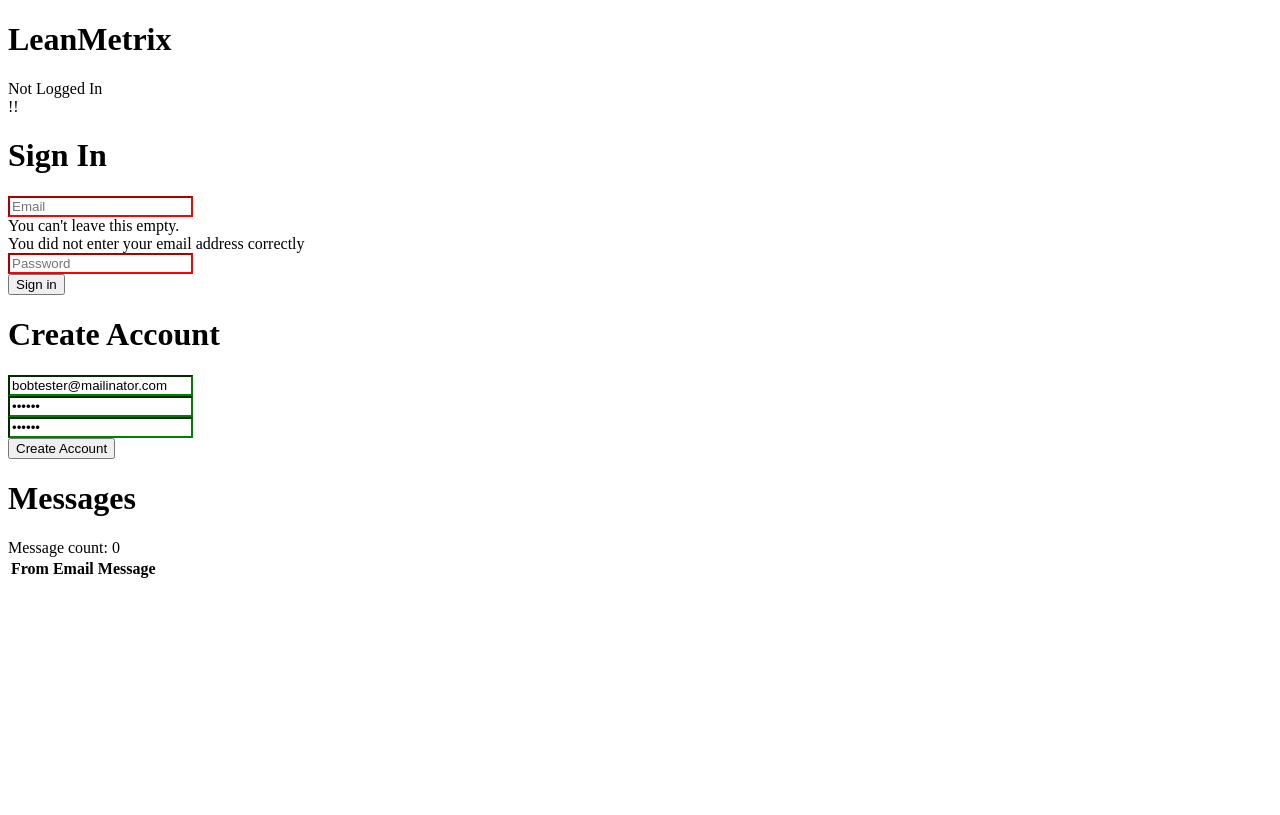
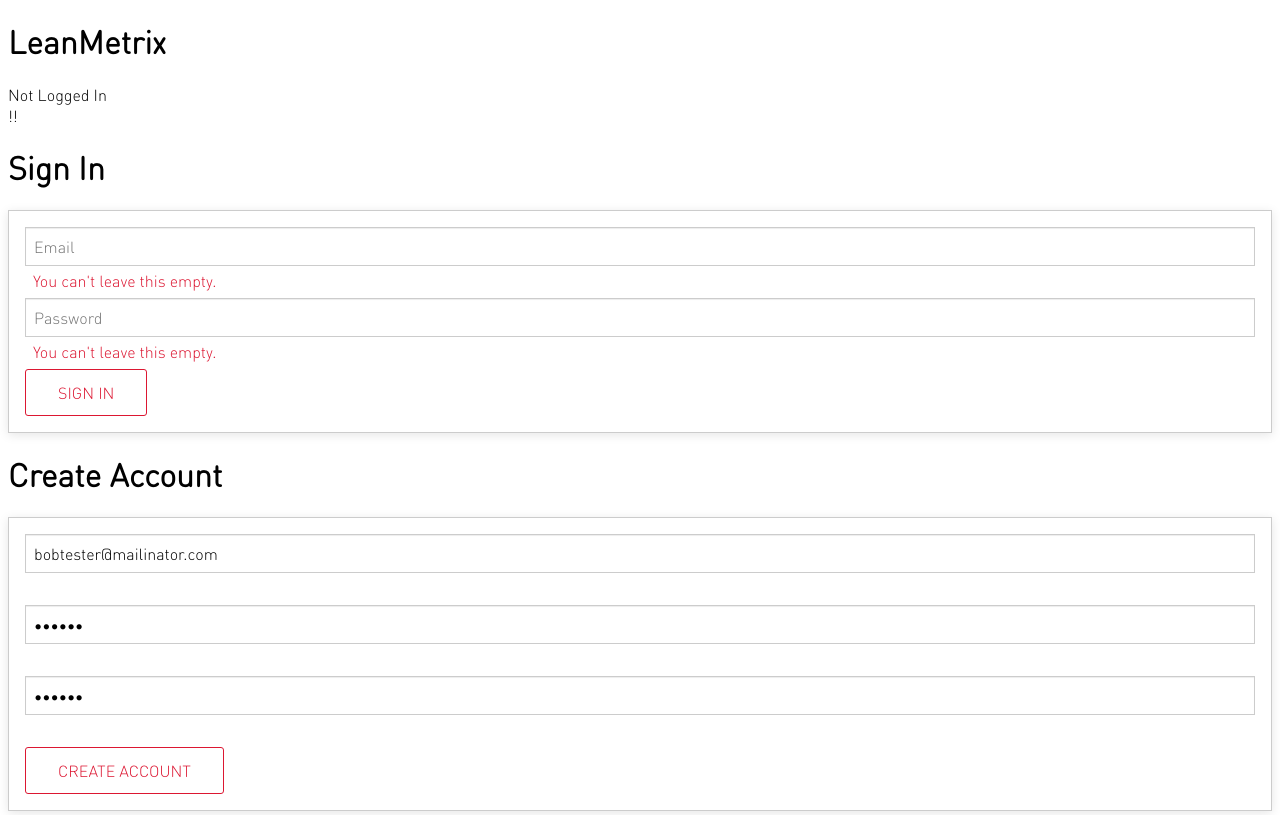
Before and after one commit to borisyankov/leanmetrix.app, a plain HTML site: page app/index.html in a window 1280 px wide. Shown: the top 815 px of the page. Drawn offline with Linux system fonts and the light colour scheme.

Commit message:
Improve styling and error messages

```diff
--- a/app/app.js
+++ b/app/app.js
@@ -2,7 +2,7 @@
 
 var firebase = new Firebase("https://leanmetrix.firebaseio.com");
 
-angular.module('leanMetrix', ['firebase'])
+angular.module('leanMetrix', ['ngMessages', 'firebase'])
 
 .run(function() {
 
--- a/app/index.html
+++ b/app/index.html
@@ -11,6 +11,16 @@
     <script src="app.js"></script>
 
     <style>
+        @font-face {
+            font-family: Din;
+            src: url(./img/DINRoundPro-Light.woff);
+        }
+        * {
+            box-sizing: border-box;
+        }
+        body, button, input {
+            font-family: Din, Verdana, Helvetica;
+        }
         .ng-invalid {
             border-color: red;
             outline-color: red;
@@ -24,6 +34,55 @@
             padding-top: 5px;
             padding-bottom: 10px;
             color: red;
+        }
+        .form-container {
+            border: 1px solid #ccc;
+            box-shadow: 0 2px 10px 0 rgba(0, 0, 0, .1);
+            padding: 1em;
+        }
+        .form-container input {
+            width: 100%;
+        }
+        button {
+            color: #dc1732;
+            background: white;
+            border: 1px solid #dc1732;
+            border-radius: 3px;
+            padding: .75em 2em;
+            cursor: pointer;
+            text-transform: uppercase;
+        }
+        button, input {
+            font-size: 1em;
+        }
+        button:hover {
+            color: white;
+            background: #dc1732;
+        }
+        input[type=text], input[type=email], input[type=password] {
+            border: 1px solid #ccc;
+            padding: .5em;
+            box-shadow: inset 0 1px 1px rgba(0, 0, 0, .075);
+        }
+        .errors {
+            color: #dc1732;
+            padding: .25em .5em;
+            height: 2em;
+        }
+        table {
+            width: 100%;
+            border-collapse: collapse;
+            border-radius: 3px;
+            overflow: hidden;
+        }
+        th {
+            background: #dc1732;
+            color: white;
+            text-transform: uppercase;
+            padding: .5em;
+        }
+        td {
+            padding: .5em;
         }
     </style>
 </head>
@@ -40,10 +99,10 @@
     <div ng-controller="signInCtrl as signin" ng-hide="$rootScope.authData">
         !{{ $rootScope.authData }}!
         <h1>Sign In</h1>
+        <div class="form-container">
             <form name="form" novalidate ng-submit="signin.submit(form.$valid)">
                 <input name="email" type="email" placeholder="Email" ng-model="signin.user.email" required>
-            <div ng-messages="form.email.$error" ng-messages-include="messages.html"></div>
-            <div ng-messages="form.email.$error">
+                <div class="errors" ng-messages="form.email.$error">
                     <div ng-message="required">
                         You can't leave this empty.
                     </div>
@@ -53,26 +112,53 @@
                 </div>
 
                 <input name="password" type="password" placeholder="Password" ng-model="signin.user.password" required minlength="6">
-            <div ng-messages="form.password.$error" ng-messages-include="messages.html"></div>
+                <div class="errors" ng-messages="form.password.$error">
+                    <div ng-message="required">
+                        You can't leave this empty.
+                    </div>
+                    <div ng-message="minlength">
+                        Your password is too short, 6 characters or more, please
+                    </div>
+                </div>
 
                 <button>Sign in</button>
             </form>
         </div>
+    </div>
     <div ng-controller="createAccountCtrl as createAccount">
         <h1>Create Account</h1>
+        <div class="form-container">
             <form name="form" novalidate ng-submit="createAccount.submit(form.$valid)">
                 <input name="email" type="email" placeholder="Email" required username-available-validator ng-model="createAccount.user.email">
-            <div ng-messages="form.email.$error" ng-messages-include="messages.html"></div>
+                <div class="errors" ng-messages="form.email.$error">
+                    <div ng-message="required">
+                        You can't leave this empty.
+                    </div>
+                    <div ng-message="email">
+                        You did not enter your email address correctly
+                    </div>
+                </div>
 
                 <input name="password" type="password" placeholder="Password" required ng-model="createAccount.user.password">
-            <div ng-messages="form.password.$error" ng-messages-include="messages.html"></div>
+                <div class="errors" ng-messages="form.password.$error">
+                    <div ng-message="required">
+                        You can't leave this empty.
+                    </div>
+                </div>
 
                 <input name="confirmPassword" type="password" placeholder="Confirm password" required
                     ng-model="createAccount.user.confirmPassword" compare-to="createAccount.user.password">
-            <div ng-messages="form.confirmPassword.$error" ng-messages-include="messages.html"></div>
-
+                <div class="errors" ng-messages="form.confirmPassword.$error">
+                    <div ng-message="required">
+                        Retype your password
+                    </div>
+                    <div ng-message="compareTo">
+                        Your passwords do not match
+                    </div>
+                </div>
                 <button>Create Account</button>
             </form>
+        </div>
     </div>
     <div ng-controller="messagesCtrl as ctrl">
         <h1>Messages</h1>
```
Also changed, not shown: app/img/DINRoundPro-Light.woff (added). Lines whose indentation alone changed are shown as unchanged.
